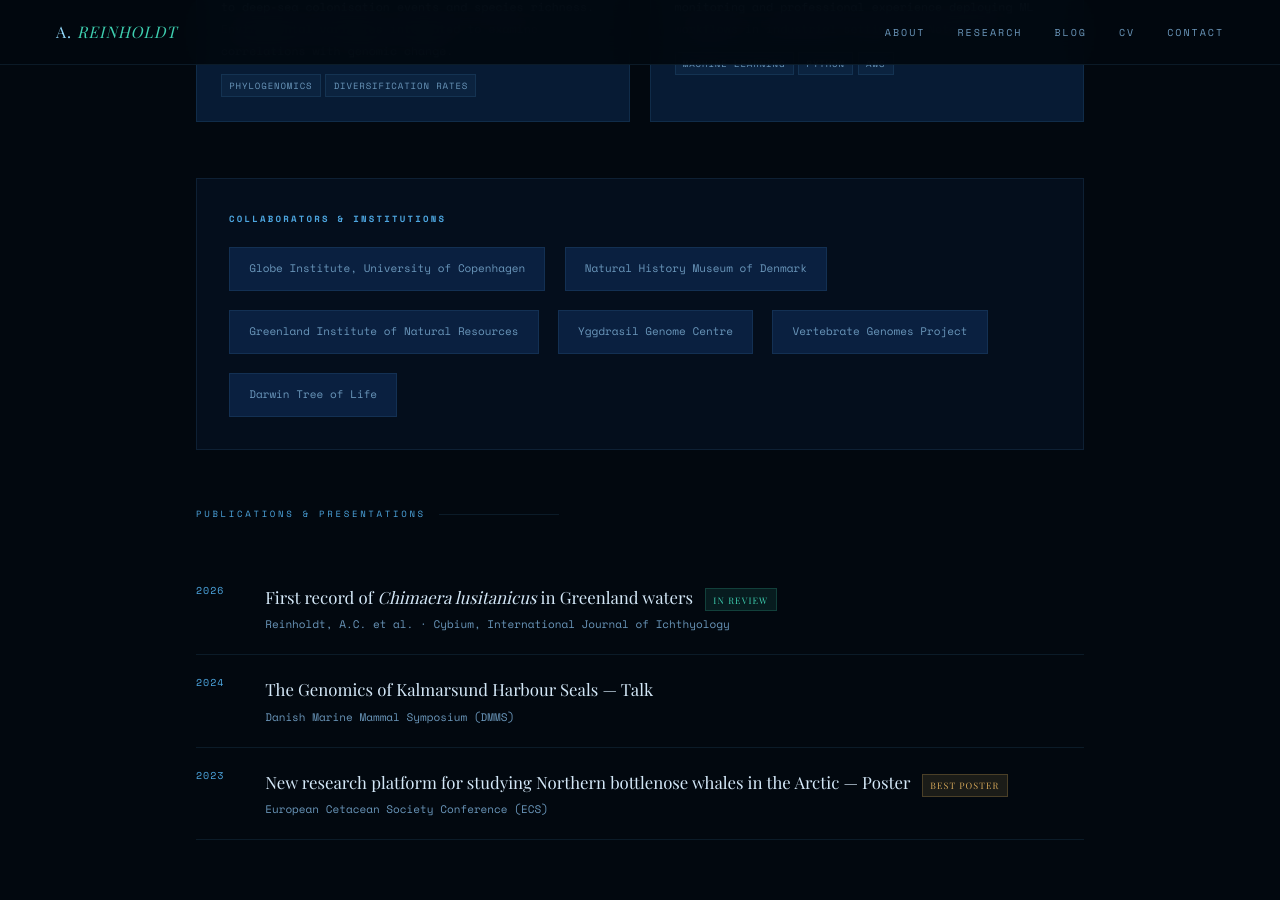
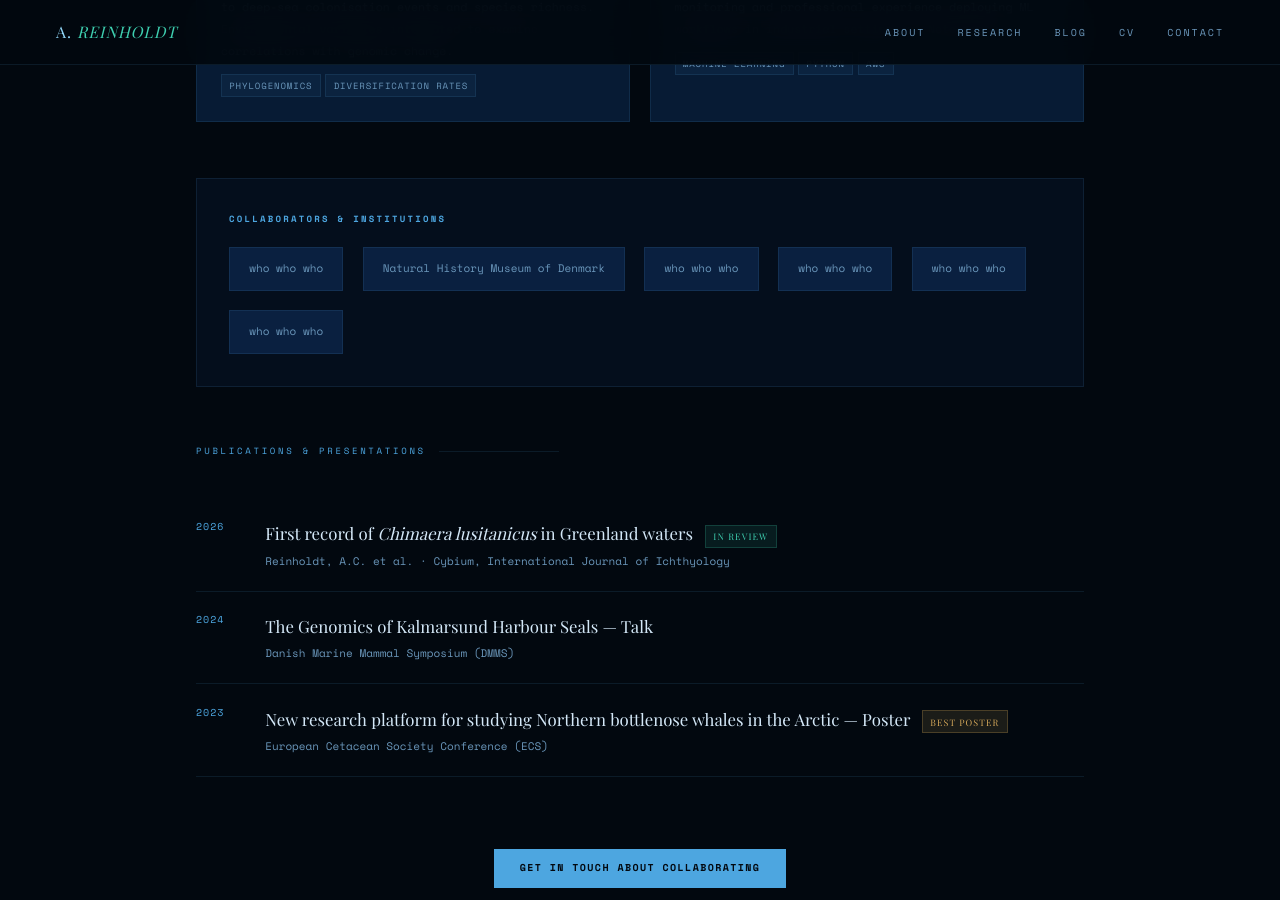
Before and after one commit to Areinholdt/Areinholdt.github.io, a Jekyll site: the page built from research.md, in a window 1280 px wide and 900 px high, scrolled down 2238 px. Built offline with Jekyll 4.4.1, drawn with Linux system fonts in a browser that asks for light colours; some web fonts are replaced.

Commit message:
Update research.md

```diff
--- a/research.md
+++ b/research.md
@@ -204,12 +204,12 @@ permalink: /research/
   <div class="collabs">
     <h3>Collaborators &amp; institutions</h3>
     <div class="collab-row">
-      <span class="collab">Globe Institute, University of Copenhagen</span>
+      <span class="collab">who who who</span>
       <span class="collab">Natural History Museum of Denmark</span>
-      <span class="collab">Greenland Institute of Natural Resources</span>
-      <span class="collab">Yggdrasil Genome Centre</span>
-      <span class="collab">Vertebrate Genomes Project</span>
-      <span class="collab">Darwin Tree of Life</span>
+      <span class="collab">who who who</span>
+      <span class="collab">who who who</span>
+      <span class="collab">who who who</span>
+      <span class="collab">who who who</span>
     </div>
   </div>
 
```
